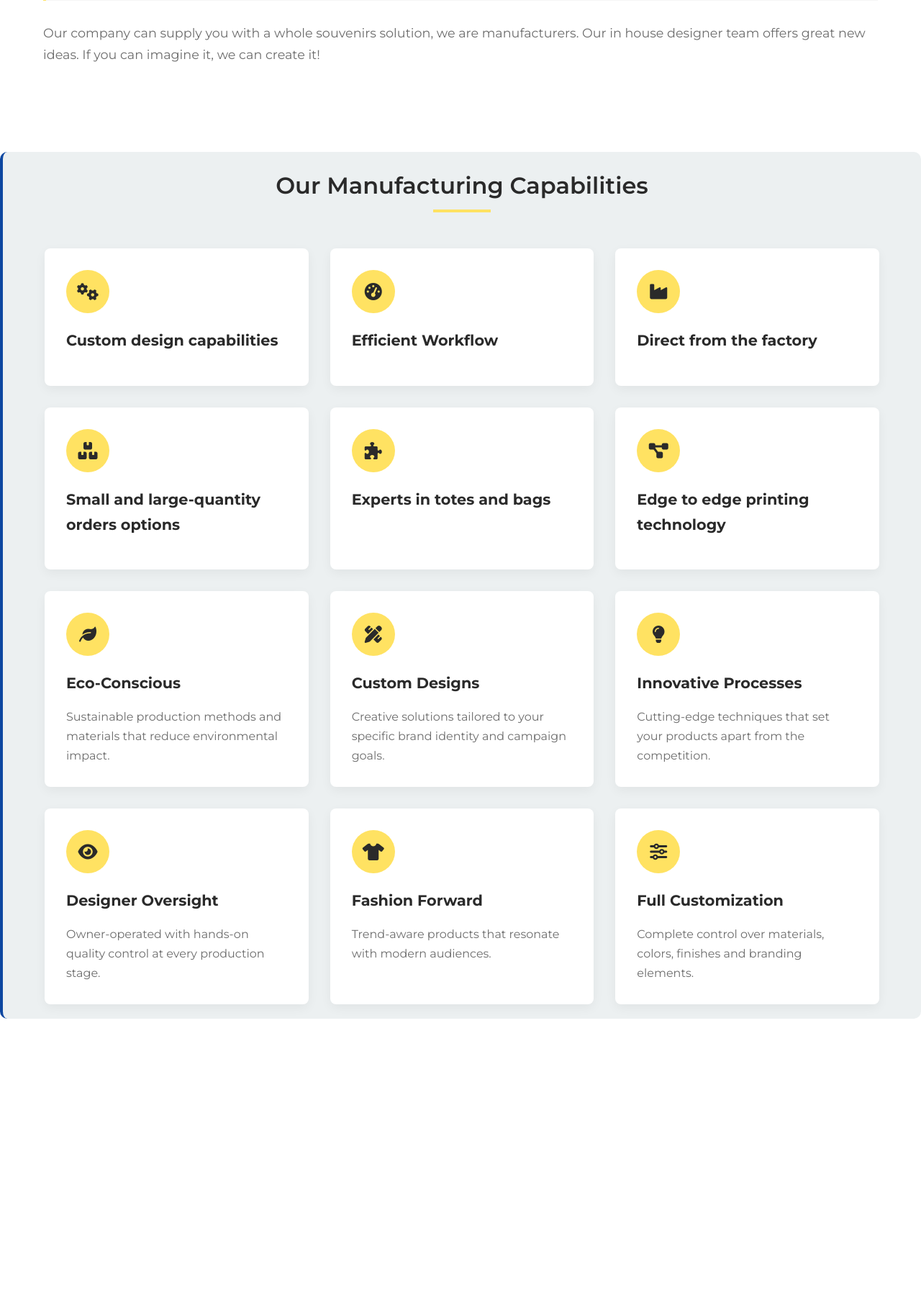
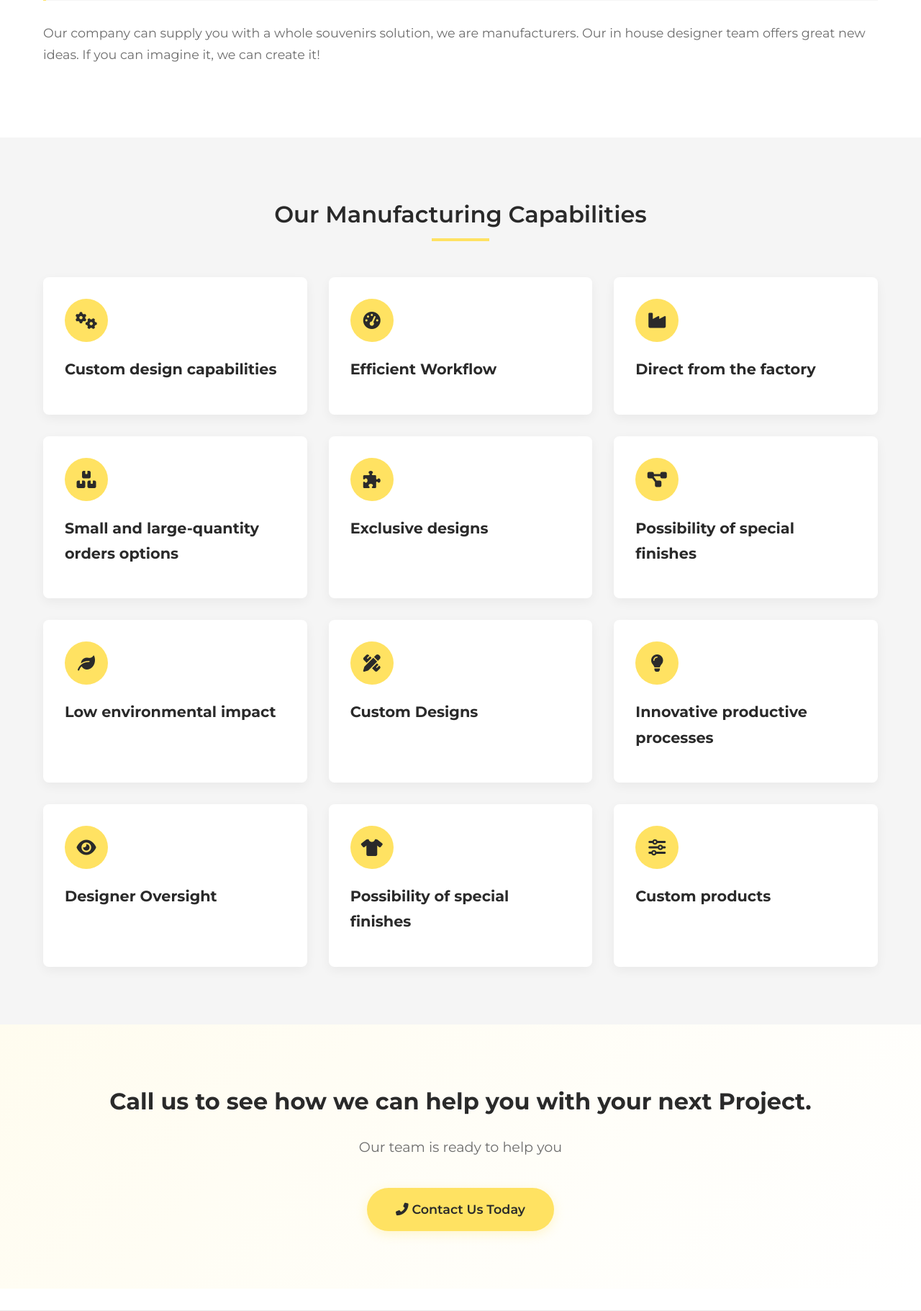
Before and after one commit to marcelo1394/Imagenes, a PHP site: page /aboutus.php in a window 1280 px wide; the page is wider, and only the part inside the window is pictured. Shown: the part 1124-2945 px from the top of that part at 72% size. Before the commit the page ends 2539 px from the top of that part, so only its background shows below. Run offline with PHP 8.4, Linux system fonts and the light colour scheme.

Commit message:
finalaboutu

```diff
--- a/aboutus.php
+++ b/aboutus.php
@@ -138,25 +138,22 @@
             <div class="feature-icon">
               <i class="fas fa-puzzle-piece"></i>
             </div>
-            <h3>Experts in totes and bags</h3>
+            <h3>Exclusive designs</h3>
             </div>
 
           <div class="feature-card">
             <div class="feature-icon">
               <i class="fas fa-project-diagram"></i>
             </div>
-            <h3>Edge to edge printing technology</h3>
+            <h3>Possibility of special finishes </h3>
 
           </div>
            <div class="feature-card">
             <div class="feature-icon">
               <i class="fas fa-leaf"></i>
             </div>
-            <h3>Eco-Conscious</h3>
-            <p>
-              Sustainable production methods and materials that reduce
-              environmental impact.
-            </p>
+            <h3>Low environmental impact</h3>
+
           </div>
 
           <div class="feature-card">
@@ -164,21 +161,15 @@
               <i class="fas fa-pencil-ruler"></i>
             </div>
             <h3>Custom Designs</h3>
-            <p>
-              Creative solutions tailored to your specific brand identity and
-              campaign goals.
-            </p>
+
           </div>
 
           <div class="feature-card">
             <div class="feature-icon">
               <i class="fas fa-lightbulb"></i>
             </div>
-            <h3>Innovative Processes</h3>
-            <p>
-              Cutting-edge techniques that set your products apart from the
-              competition.
-            </p>
+            <h3>Innovative productive processes</h3>
+
           </div>
 
           <div class="feature-card">
@@ -186,83 +177,43 @@
               <i class="fas fa-eye"></i>
             </div>
             <h3>Designer Oversight</h3>
-            <p>
-              Owner-operated with hands-on quality control at every production
-              stage.
-            </p>
+
           </div>
 
           <div class="feature-card">
             <div class="feature-icon">
               <i class="fas fa-tshirt"></i>
             </div>
-            <h3>Fashion Forward</h3>
-            <p>Trend-aware products that resonate with modern audiences.</p>
+            <h3>Possibility of special finishes </h3>
+
           </div>
 
           <div class="feature-card">
             <div class="feature-icon">
               <i class="fas fa-sliders-h"></i>
             </div>
-            <h3>Full Customization</h3>
-            <p>
-              Complete control over materials, colors, finishes and branding
-              elements.
-            </p>
+            <h3>Custom products </h3>
+
           </div>
         </div>
       </div>
 
     </section>
-
-
-  <!-- <header class="header2">
-    <div class="lightbulb">
-      <img src="img/BANNER-PRINCIPAL--03.png" alt="Infographic Logo">
-      <p class="slogan">The factory of great ideas<br><span>SINCE 1989</span></p>
-    </div>
-  </header> -->
-
-  <!-- <main>
-    <section class="welcome welcome fade-in">
-      <h2>Welcome</h2>
-      <p>Thanks for choosing us</p>
-      <p class="intro">
-        "One Stop Shop" for all your promotional product’s needs, we manufacture in house all our paper made and sewn products to guarantee the highest quality!
-      </p>
-      <p>
-        We are a company focused on the production of promotional products of the best quality. We have more than 28 years of experience and we have the support of a large production plant with offset printing processes, textile, screen printing, digital printing, laser engraving, sewing and more.
-      </p>
-      <p>
-        Our company can supply you with a whole souvenirs solution, we are manufacturers. Our in house designer team offers great new ideas. If you can imagine it, we can create it!
-      </p>
-
-      <ul class="features">
-        <li>Custom design capabilities.</li>
-        <li>No set up fees.</li>
-        <li>Direct from the factory.</li>
-        <li>Small and large-quantity orders options.</li>
-        <li>In house samplemakers.</li>
-        <li>Ability to adapt the product to any budget needs.</li>
-        <li>Experts in totes and bags.</li>
-        <li>Edge to edge printing technology.</li>
-
-        <!-- Separador -->
-        <!-- <div class="advantages-title">OUR ADVANTAGES:</div> -->
-
-        <!-- Lista adicional -->
-        <!-- <li> Low environmental impact</li>
-        <li> Exclusive designs</li>
-        <li> Innovative productive processes</li>
-        <li> Different tagging techniques</li>
-        <li> Possibility of special finishes</li>
-        <li>Custom products</li>
-      </ul>
-      <p class="call">Call us to see how we can help you with your next Project.</p>
-    </section> -->
-
-  <!-- </main>
-    <div class="final">
+     <!-- CTA Section -->
+    <section class="cta-section">
+      <div class="container">
+        <h2 class="cta-title">
+          Call us to see how we can help you with your next Project.
+        </h2>
+        <p class="cta-subtitle">
+          Our team is ready to help you
+        </p>
+        <a href="tel:+1234567890" class="cta-button">
+          <i class="fas fa-phone-alt"></i> Contact Us Today
+        </a>
+      </div>
+    </section>
+     <div class="final">
     <div class="imgfinal1">
       <img width="180px" src="img/bombillo.png" alt="" />
       <div class="form2">
@@ -278,7 +229,7 @@
             <input class="intform2" id="email" placeholder="Your Company" />
           </div>
         </form>
-        <button id="btnenviar" class="btnform2">Send</button>
+        <button id="btnenviar" class="btnform2">Enviar</button>
         <div class="container_follow">
           <h4 class="follow">Follow us on:</h4>
           <div class="follow_img">
@@ -298,7 +249,8 @@
     <div class="texfinal">
       Copyright 2025 Imagraphic - All Rights Reserved
     </div>
-  </div> -->
+
+
 
 
 
--- a/css/aboutus.css
+++ b/css/aboutus.css
@@ -331,6 +331,7 @@ body {
 .feature-card {
   background-color: var(--light);
   padding: 30px;
+
   border-radius: 8px;
   box-shadow: 0 5px 15px rgba(0, 0, 0, 0.05);
   transition: transform 0.3s ease, box-shadow 0.3s ease;
@@ -338,6 +339,7 @@ body {
 
 .feature-card:hover {
   transform: translateY(-10px);
+
   box-shadow: 0 15px 30px rgba(0, 0, 0, 0.1);
 }
 
@@ -363,150 +365,7 @@ body {
 .feature-card p {
   color: var(--gray);
 }
-/* .header2 {
-  background: linear-gradient(135deg, #ffe262, #cab44f);
-  /* azul profesional */
-/* color: white;
-  padding: 40px 20px;
-  display: flex;
-  align-items: center;
-  justify-content: center;
-  text-align: center;
-  border-bottom: 5px solid #ffe262;
-  box-shadow: 0 4px 20px rgba(0, 0, 0, 0.2);
-} */
-/*
-.lightbulb {
-  display: flex;
-  flex-direction: column;
-  align-items: center;
-}
 
-.lightbulb img {
-  width: 120px;
-  height: auto;
-  margin-bottom: 15px;
-  filter: drop-shadow(2px 2px 4px rgba(0, 0, 0, 0.3));
-  transition: transform 0.3s ease;
-}
-
-.lightbulb img:hover {
-  transform: scale(1.05);
-}
-
-.slogan {
-  font-size: 1.3rem;
-  font-weight: 500;
-  margin: 0;
-  line-height: 1.4;
-}
-
-.slogan span {
-  display: block;
-  font-size: 0.9rem;
-  color: #ffeb3b;
-  margin-top: 5px;
-  font-weight: bold;
-  letter-spacing: 1px;
-}  */
-
-/* Contenedor principal de la sección welcome */
-/* .welcome {
-  background: linear-gradient(135deg, #f0f4f8, #ffffff);
-  border-radius: 20px;
-  box-shadow: 0 8px 20px rgba(0, 0, 0, 0.1);
-  padding: 40px;
-  margin: 40px auto;
-  width: 90%;
-  max-width: 1000px;
-  transition: all 0.3s ease-in-out;
-}
-
-.welcome:hover {
-  transform: scale(1.01);
-  box-shadow: 0 12px 25px rgba(0, 0, 0, 0.15);
-}
-
-.welcome h2 {
-  font-size: 2.2rem;
-  color: #2c3e50;
-  margin-bottom: 10px;
-}
-
-.welcome p.intro {
-  font-size: 1.1rem;
-  color: #34495e;
-  font-weight: bold;
-  margin-bottom: 20px;
-}
-
-.welcome p {
-  font-size: 1rem;
-  line-height: 1.6;
-  color: #555;
-  margin-bottom: 15px;
-}
-
-/* Lista de características */
-
-.features {
-  background-color: #ecf0f1;
-  padding: 20px;
-  border-left: 4px solid #0d47a1;
-  border-radius: 10px;
-  list-style-type: none;
-  margin-top: 20px;
-}
-
-.features li {
-  margin-bottom: 8px;
-  font-size: 1rem;
-  color: #333;
-  position: relative;
-  padding-left: 15px;
-}
-
-.features li::before {
-  content: "✔ ";
-  color: #3bb40b;
-  font-weight: bold;
-  position: absolute;
-  left: 0;
-}
-
-.advantages-title {
-  margin-top: 25px;
-  font-size: 1.2rem;
-  font-weight: bold;
-  color: #0d47a1;
-  border-top: 2px solid #1976d2;
-  padding-top: 15px;
-  letter-spacing: 1px;
-  text-transform: uppercase;
-  background: linear-gradient(to right, #e3f2fd, #ffffff);
-  margin-bottom: 15px;
-}
-
-/* Llamado a la acción */
-.call {
-  margin-top: 25px;
-  font-size: 1.2rem;
-  color: #e67e22;
-  font-weight: bold;
-  text-align: center;
-}
-
-.fade-in {
-  animation: fadeIn 1.2s ease-in forwards;
-  opacity: 0;
-}
-
-@keyframes fadeIn {
-  to {
-    opacity: 1;
-  }
-}
-*/
 /*FOOTER */
 .final {
   background-color: #eaeaea;
@@ -576,3 +435,47 @@ body {
 .follow_img {
   margin: 22px 0 0 40px;
 }
+/* CTA Section */
+.cta-section {
+  padding: 80px 0;
+  text-align: center;
+  background: linear-gradient(
+    135deg,
+    rgba(255, 226, 98, 0.1) 0%,
+    rgba(255, 255, 255, 1) 100%
+  );
+}
+
+.cta-title {
+  font-size: 2rem;
+  margin-bottom: 20px;
+  color: var(--dark);
+}
+
+.cta-subtitle {
+  font-size: 1.2rem;
+  color: var(--gray);
+  margin-bottom: 40px;
+  max-width: 600px;
+  margin-left: auto;
+  margin-right: auto;
+}
+
+.cta-button {
+  display: inline-block;
+  background-color: var(--primary);
+  color: var(--dark);
+  padding: 15px 40px;
+  font-size: 1.1rem;
+  font-weight: 600;
+  border-radius: 50px;
+  text-decoration: none;
+  transition: all 0.3s ease;
+  box-shadow: 0 4px 15px rgba(255, 226, 98, 0.3);
+}
+
+.cta-button:hover {
+  background-color: var(--primary-dark);
+  transform: translateY(-3px);
+  box-shadow: 0 8px 25px rgba(255, 226, 98, 0.4);
+}
```
